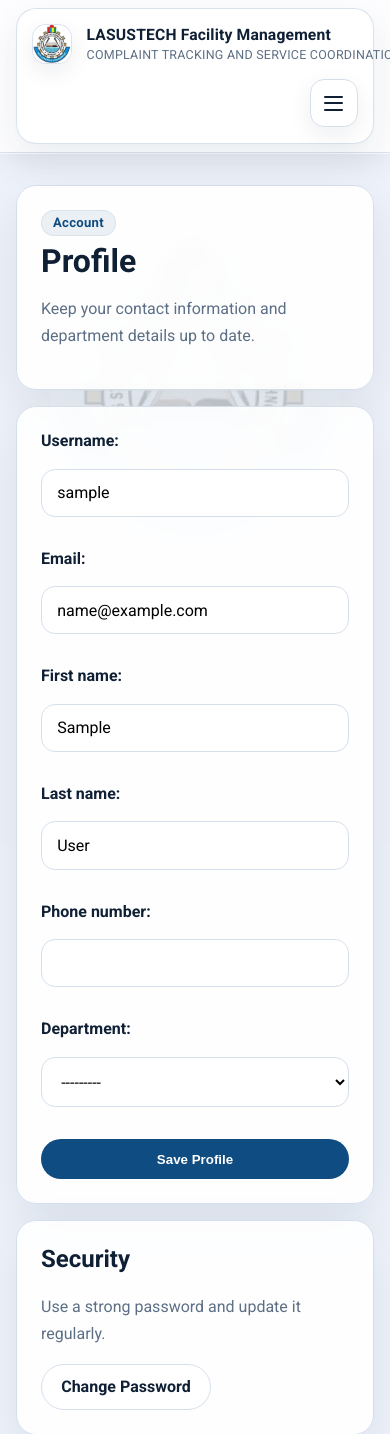
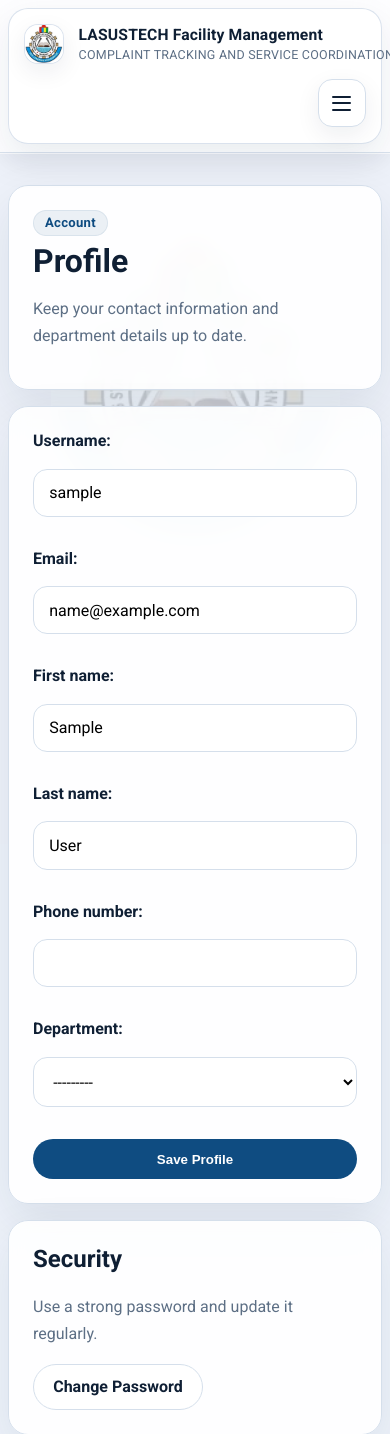
Before and after one commit to DocHoax/university_facility_management, a Django app: page /accounts/profile/ in a window 390 px wide; the page is wider, and only the part inside the window is pictured. Shown: the top 1434 px of that part. Run offline with Django 5.2, Linux system fonts and the light colour scheme; the visitor is signed in with stand-in values (Sample User, id 1).

Commit message:
style: Adjust footer padding and update stylesheet link for consistent layout
Co-authored-by: Copilot <copilot@github.com>

```diff
--- a/static/css/style.css
+++ b/static/css/style.css
@@ -267,7 +267,8 @@ a:hover {
 }
 
 .footer-inner {
-    padding: 1rem 0 1.15rem;
+    padding-top: 1rem;
+    padding-bottom: 1.15rem;
 }
 
 .footer-inner p {
@@ -685,6 +686,13 @@ form ol {
         flex-wrap: wrap;
     }
 
+    .navbar,
+    .page-container,
+    .hero,
+    .footer-inner {
+        width: min(1120px, calc(100% - 1rem));
+    }
+
     .nav-toggle {
         display: inline-flex;
         margin-left: auto;
--- a/templates/base.html
+++ b/templates/base.html
@@ -6,7 +6,7 @@
     <meta name="viewport" content="width=device-width, initial-scale=1.0">
     <title>{% block title %}University Facility Management System{% endblock %}</title>
     <link rel="icon" type="image/jpeg" href="{% static 'images/lasustech_logo.jpg' %}?v=20260429-logo-favicon">
-    <link rel="stylesheet" href="{% static 'css/style.css' %}?v=20260429-navbar-nowrap">
+    <link rel="stylesheet" href="{% static 'css/style.css' %}?v=20260429-centered-layout">
 </head>
 <body>
     <div class="page-fade" aria-hidden="true"></div>
```
